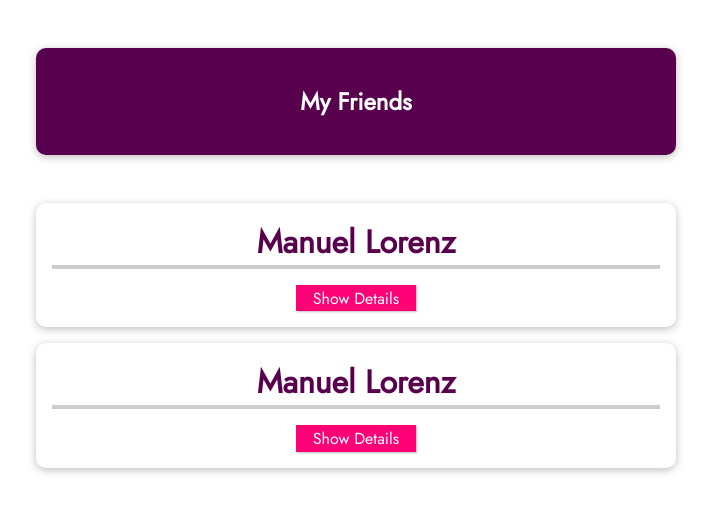
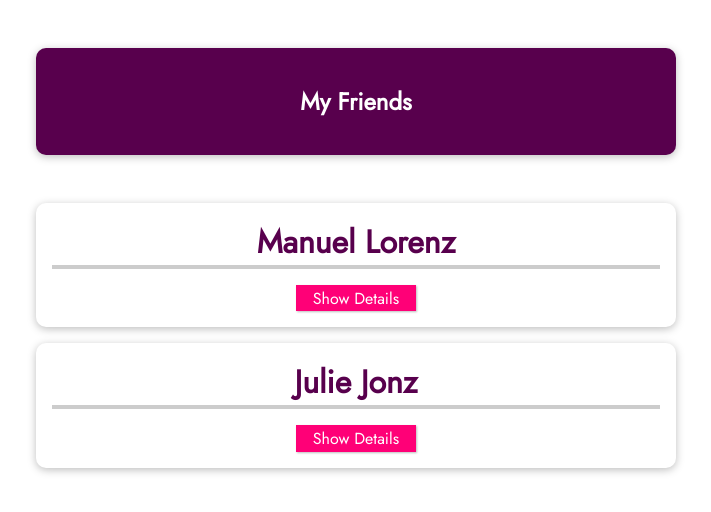
Before and after one commit to PriR/VueCompleteGuide, a Vue app: page / in a window 1280 px wide. Shown: the top 512 px of the page, without its empty margins (284-995 px from the left). Built offline with nearby package versions, Linux system fonts and the light colour scheme.

Commit message:
Parent => Child communication via Props

```diff
--- a/src/App.vue
+++ b/src/App.vue
@@ -2,8 +2,8 @@
   <section>
     <header><h1>My Friends</h1></header>
     <ul>
-      <friend-contact></friend-contact>
-      <friend-contact></friend-contact>
+      <friend-contact name="Manuel Lorenz" phone-number="12344" email-address="manu@local.com"></friend-contact>
+      <friend-contact name="Julie Jonz" phone-number="12323" email-address="julie@local.com"></friend-contact>
     </ul>
   </section>
 </template>
--- a/src/components/FriendContact.vue
+++ b/src/components/FriendContact.vue
@@ -1,16 +1,21 @@
 <template>
   <li>
-    <h2>{{ friend.name }}</h2>
+    <h2>{{ name }}</h2>
     <button @click="toggleDetails">{{ detailsAreVisible ? 'Hide' : 'Show' }} Details</button>
     <ul v-if="detailsAreVisible">
-      <li><strong>Phone:</strong>{{ friend.phone }}</li>
-      <li><strong>Email:</strong>{{ friend.email }}</li>
+      <li><strong>Phone:</strong>{{ phoneNumber }}</li>
+      <li><strong>Email:</strong>{{ emailAddress }}</li>
     </ul>
   </li>
 </template>
 
 <script>
 export default {
+  props: [
+    'name',
+    'phoneNumber',
+    'emailAddress'
+  ],
   data() {
     return {
       detailsAreVisible: false,
```
